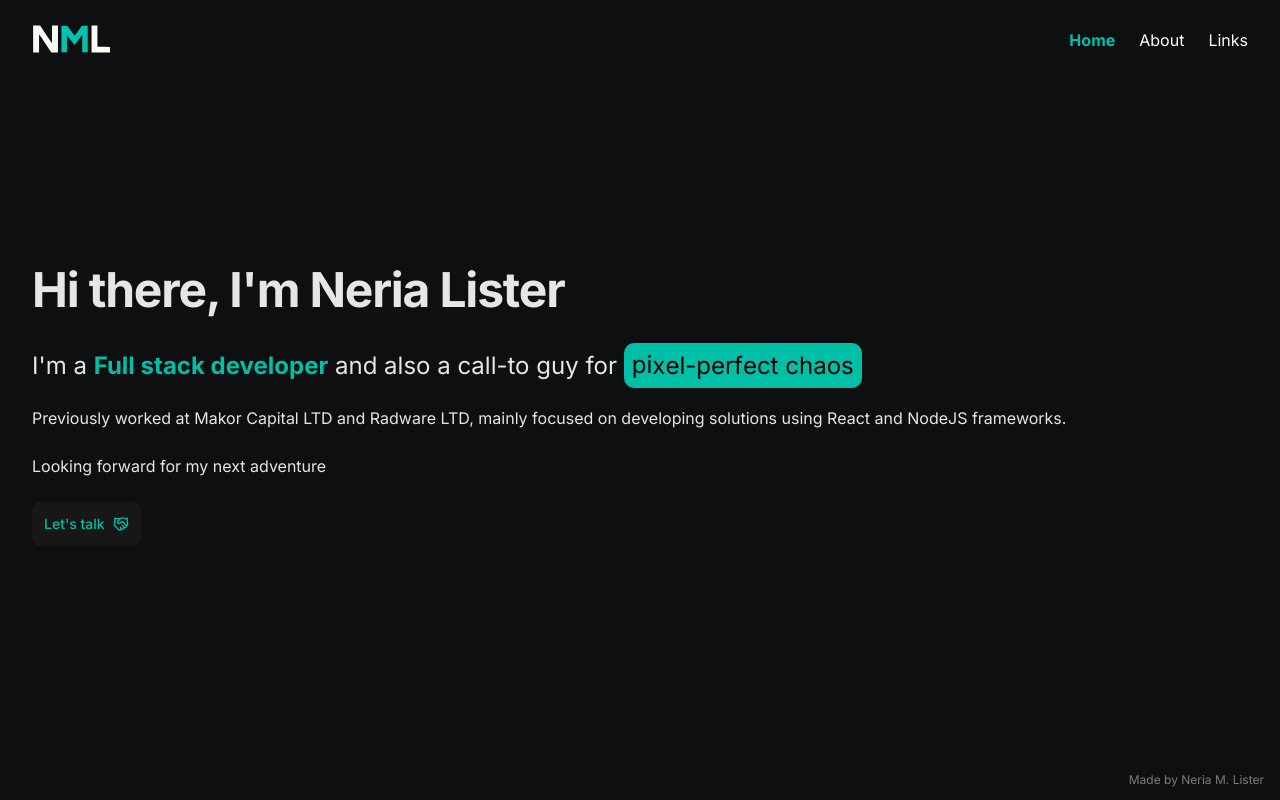
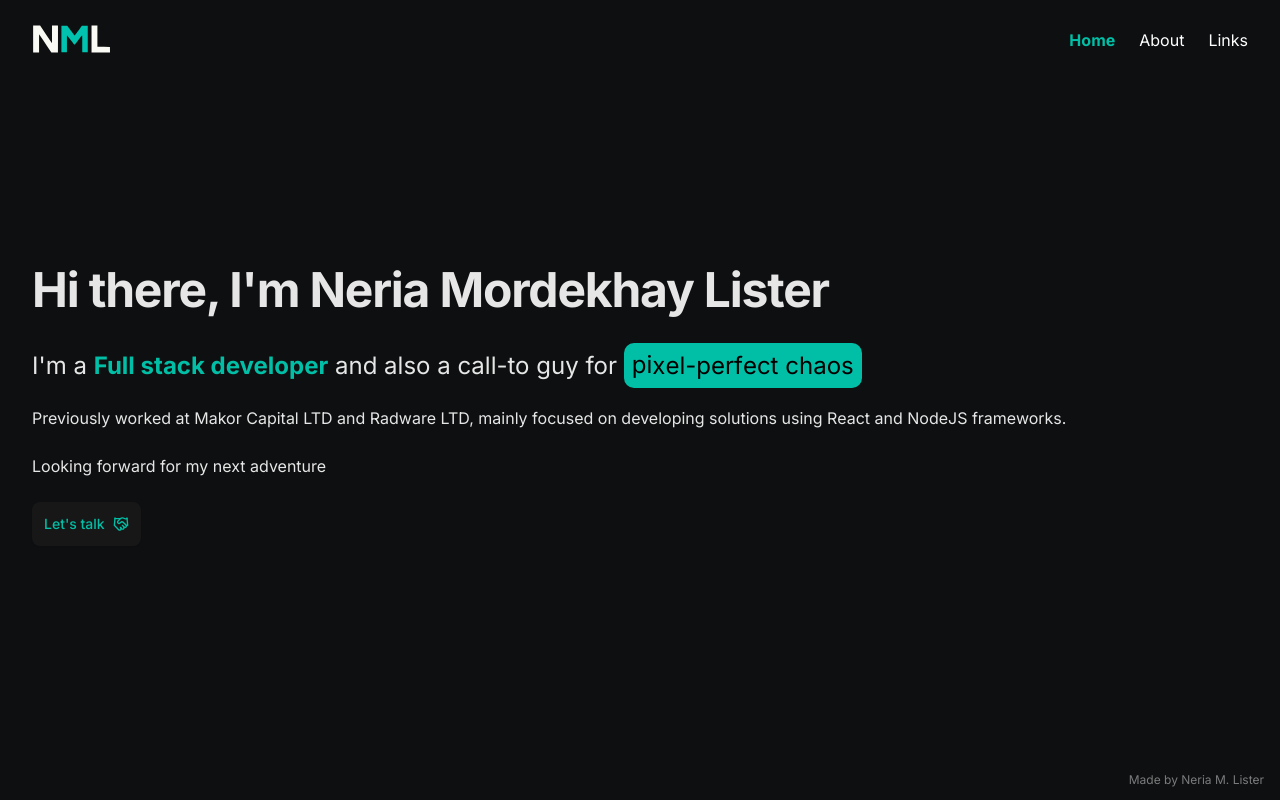
Before and after one commit to Neria28/portfolio, a Next.js app: page / in a window 1280 px wide. Built offline with nearby package versions, Linux system fonts and the light colour scheme.

Commit message:
test the restriction pushes

```diff
--- a/app/home.tsx
+++ b/app/home.tsx
@@ -12,7 +12,7 @@ const Home = () => {
       <div className="flex flex-col gap-6">
         <div>
           <TextType
-            text={["Hi there, I'm Neria Lister"]}
+            text={["Hi there, I'm Neria Mordekhay Lister"]}
             typingSpeed={75}
             className="text-[clamp(2rem,5vw,3rem)] font-bold  max-w-6xl"
             pauseDuration={3}
```
